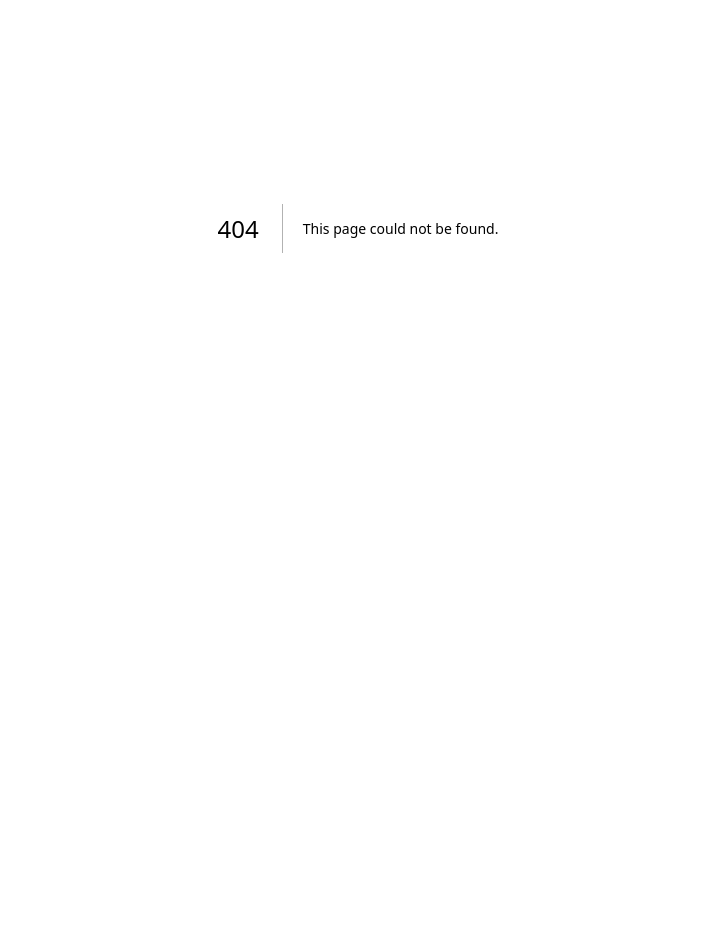
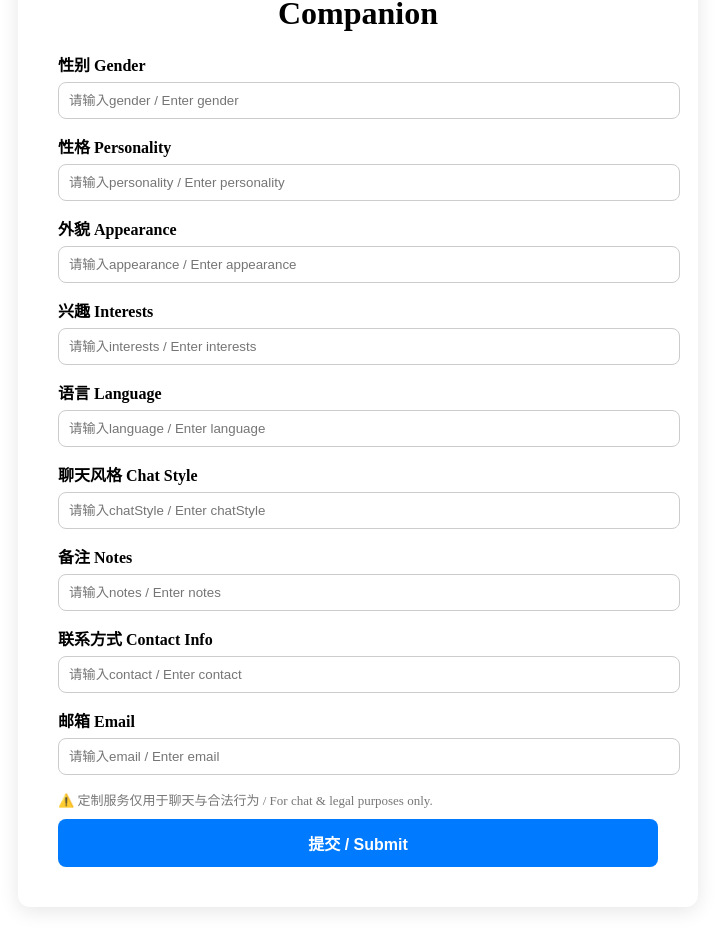
Before and after one commit to dpx204710-crypto/emovibe-1.0, a Next.js app in the folder frontend/: page /custom in a window 1280 px wide. Before the commit this address had no page. Shown: the part 172-1122 px from the top of the page, without its empty margins (282-997 px from the left). Before the commit the page ends 800 px from the top, so only its background shows below. Built offline with nearby package versions, Linux system fonts and the light colour scheme.

Commit message:
Create custom.js

```diff
--- /dev/null
+++ b/frontend/pages/custom.js
@@ -0,0 +1,104 @@
+import { useState } from "react";
+
+export default function CustomPage() {
+  const [form, setForm] = useState({
+    gender: "",
+    personality: "",
+    appearance: "",
+    interests: "",
+    language: "",
+    chatStyle: "",
+    contact: "",
+    notes: "",
+    email: ""
+  });
+
+  const [submitted, setSubmitted] = useState(false);
+
+  const handleChange = (e) => {
+    setForm({ ...form, [e.target.name]: e.target.value });
+  };
+
+  const handleSubmit = async (e) => {
+    e.preventDefault();
+    try {
+      const response = await fetch("/api/custom", {
+        method: "POST",
+        headers: { "Content-Type": "application/json" },
+        body: JSON.stringify(form),
+      });
+      if (response.ok) {
+        setSubmitted(true);
+      } else {
+        alert("Submission failed. Please try again.");
+      }
+    } catch (err) {
+      console.error(err);
+      alert("Error connecting to server.");
+    }
+  };
+
+  if (submitted) {
+    return (
+      <div style={{ textAlign: "center", padding: "60px" }}>
+        <h2>✅ 提交成功！Your request has been received!</h2>
+        <p>我们会尽快安排真人陪聊师与你联系。</p>
+      </div>
+    );
+  }
+
+  return (
+    <div style={{ maxWidth: "600px", margin: "60px auto", padding: "40px", background: "#fff", borderRadius: "12px", boxShadow: "0 4px 20px rgba(0,0,0,0.1)" }}>
+      <h1 style={{ textAlign: "center", marginBottom: "20px" }}>定制真人陪聊师 / Customize Your Real Companion</h1>
+      <form onSubmit={handleSubmit}>
+        {["gender", "personality", "appearance", "interests", "language", "chatStyle", "notes", "contact", "email"].map((field) => (
+          <div key={field} style={{ marginBottom: "15px" }}>
+            <label style={{ fontWeight: "bold", display: "block", marginBottom: "6px" }}>
+              {field === "gender" ? "性别 Gender" :
+               field === "personality" ? "性格 Personality" :
+               field === "appearance" ? "外貌 Appearance" :
+               field === "interests" ? "兴趣 Interests" :
+               field === "language" ? "语言 Language" :
+               field === "chatStyle" ? "聊天风格 Chat Style" :
+               field === "notes" ? "备注 Notes" :
+               field === "contact" ? "联系方式 Contact Info" :
+               "邮箱 Email"}
+            </label>
+            <input
+              name={field}
+              value={form[field]}
+              onChange={handleChange}
+              required={field !== "notes"}
+              placeholder={`请输入${field} / Enter ${field}`}
+              style={{
+                width: "100%",
+                padding: "10px",
+                border: "1px solid #ccc",
+                borderRadius: "8px",
+              }}
+            />
+          </div>
+        ))}
+        <p style={{ fontSize: "13px", color: "#777", marginBottom: "10px" }}>
+          ⚠️ 定制服务仅用于聊天与合法行为 / For chat & legal purposes only.
+        </p>
+        <button
+          type="submit"
+          style={{
+            width: "100%",
+            padding: "12px",
+            background: "#007bff",
+            color: "#fff",
+            border: "none",
+            borderRadius: "8px",
+            fontWeight: "bold",
+            fontSize: "16px",
+            cursor: "pointer"
+          }}
+        >
+          提交 / Submit
+        </button>
+      </form>
+    </div>
+  );
+}
```
